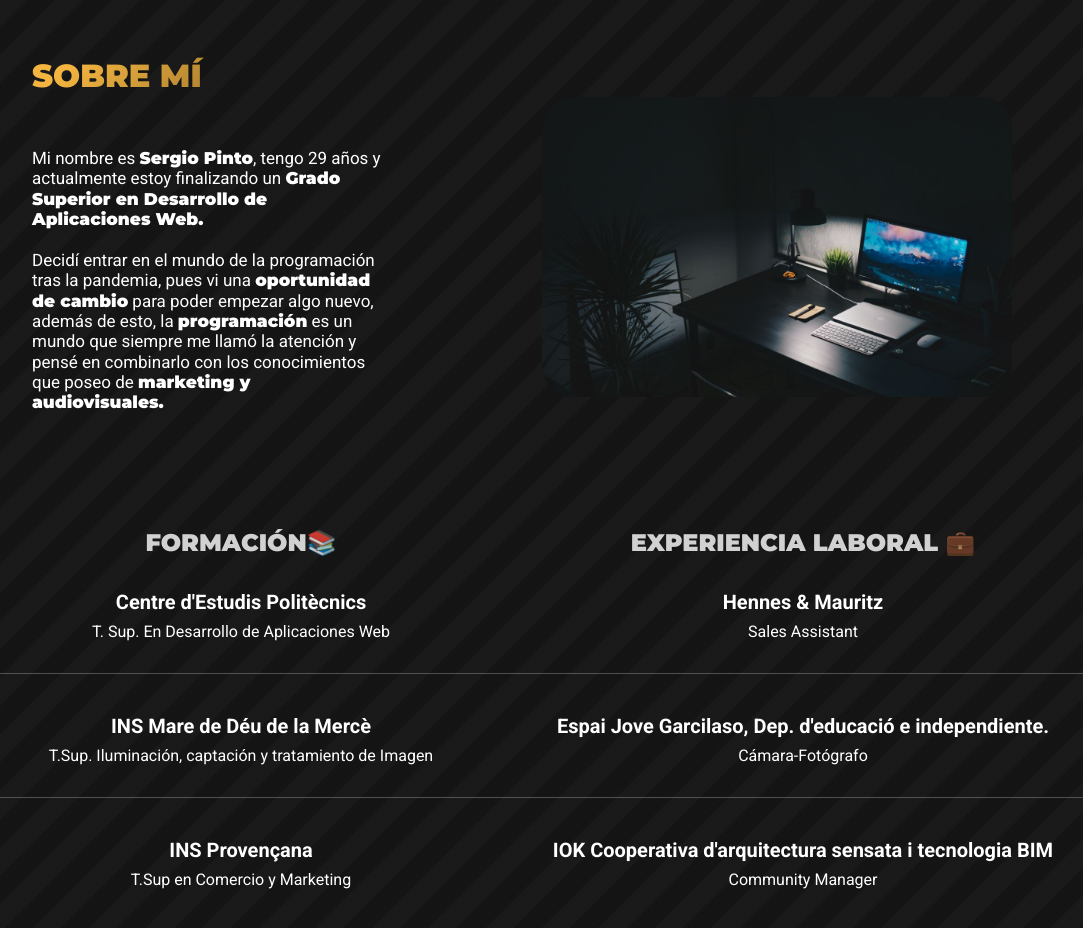
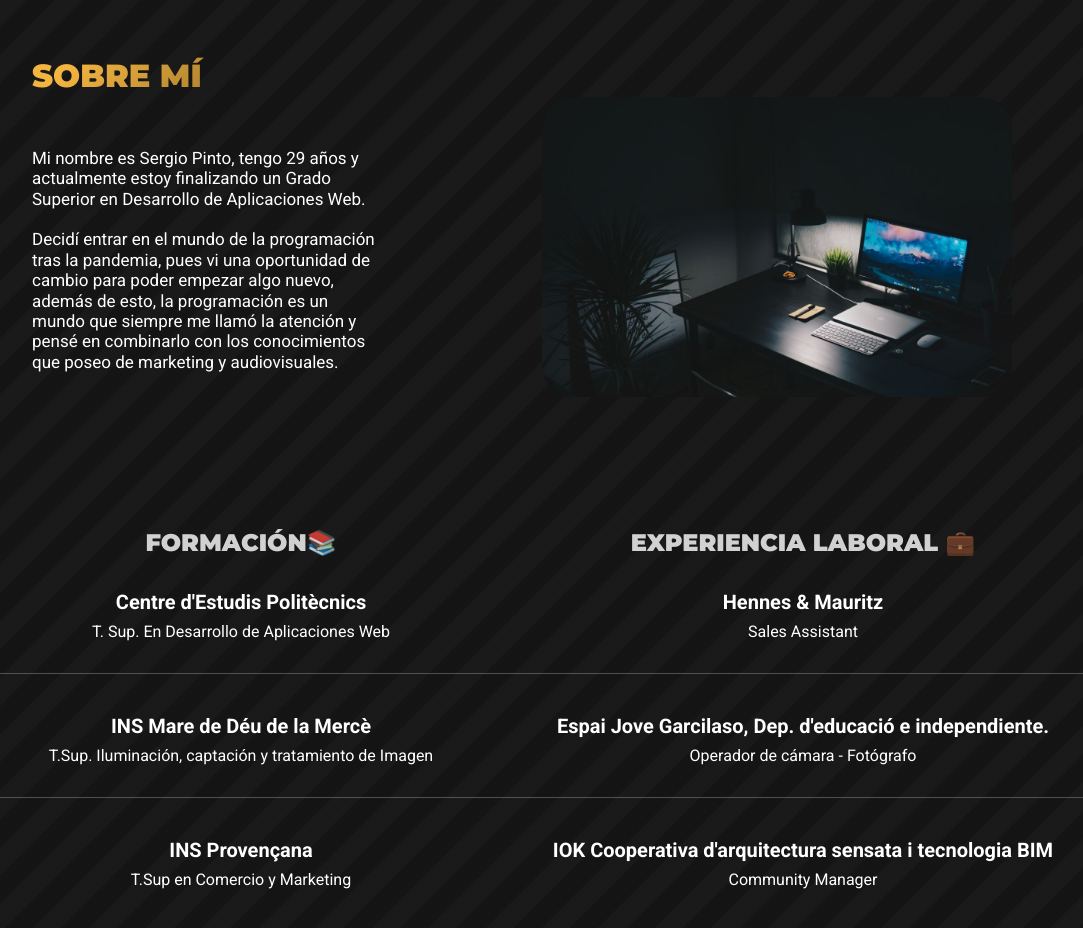
Before and after one commit to zeitteck/sergiopinto.github.io, a plain HTML site: page porfolio.html in a window 1280 px wide. Shown: the part 760-1688 px from the top of the page, without its empty margins (118-1201 px from the left). Drawn offline with nearby package versions, Linux system fonts and the light colour scheme.

Commit message:
cambios2

```diff
--- a/porfolio.html
+++ b/porfolio.html
@@ -215,17 +215,17 @@
                         </div>
                         <h6 id="sobreMi1">
                             <br>
-                            Mi nombre es <strong>Sergio Pinto</strong>, tengo 29 años y actualmente estoy finalizando un
-                            <strong> Grado Superior en
-                             Desarrollo de Aplicaciones Web.</strong><br><br>
+                            Mi nombre es Sergio Pinto, tengo 29 años y actualmente estoy finalizando un
+                             Grado Superior en
+                             Desarrollo de Aplicaciones Web.<br><br>
                             Decidí entrar en el mundo de la programación tras la pandemia,
                             pues vi una
-                            <strong>oportunidad de cambio</strong>
-                            para poder empezar algo nuevo, además de esto, la <strong>
-                            programación</strong> es un mundo
+                            oportunidad de cambio
+                            para poder empezar algo nuevo, además de esto, la
+                            programación es un mundo
                              que siempre me llamó la atención
                             y pensé en combinarlo con los conocimientos que poseo de
-                            <strong>marketing y audiovisuales.</strong>
+                            marketing y audiovisuales.
                         </h6>
                     </div>
                 </div>
@@ -281,7 +281,7 @@
                         <div class="p-3">
                             <h5 id="robotoBold">Espai Jove Garcilaso, Dep. d'educació e independiente.</h5>
                             <h6 id="roboto">
-                                Cámara-Fotógrafo
+                                Operador de cámara - Fotógrafo
                             </h6>
                         </div>
                     </div>
--- a/style/style2.css
+++ b/style/style2.css
@@ -7,8 +7,12 @@
 }
 
 #body{
-    background: repeating-linear-gradient(135deg, hsl(0 0% 8%) 0 20px,hsl(0 0% 10%) 0 40px);
-    /* background-color: #1D1E22; */
+
+    /* color fondo con rayas */
+     background: repeating-linear-gradient(135deg, hsl(0 0% 8%) 0 20px,hsl(0 0% 10%) 0 40px);
+
+    /*  color solido sin rayas */
+    /* background-color: #1D1E22;  */
 
 }
 #linea{
```
